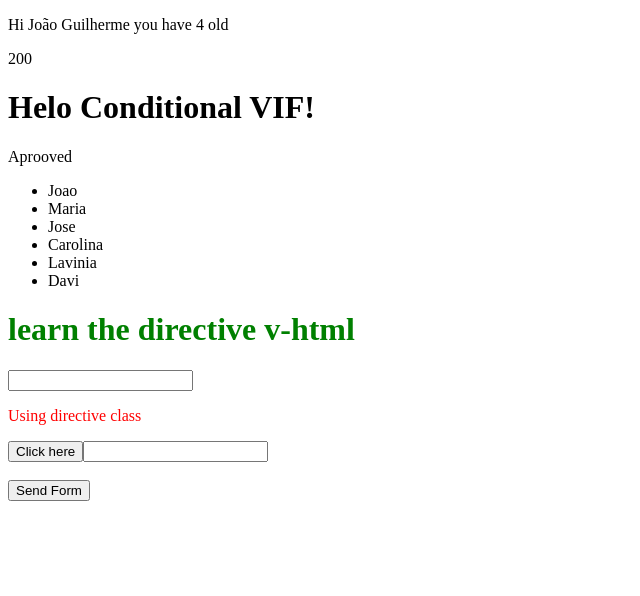
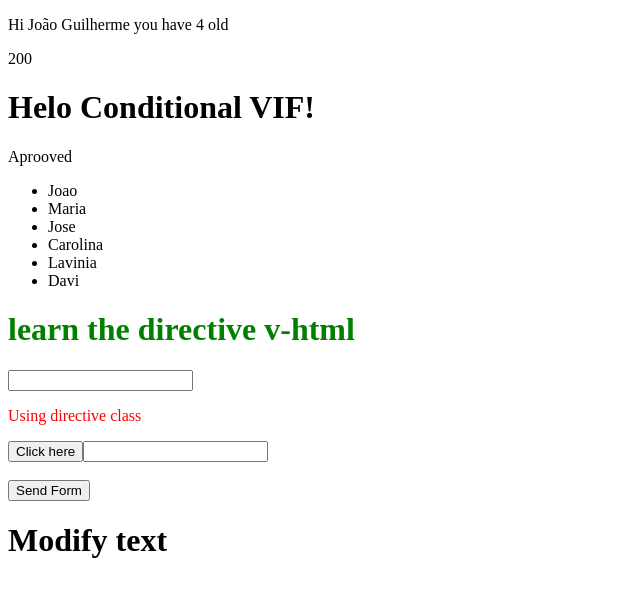
Before and after one commit to Welin7/improving-knowledge-with-vue-course, a Vue app in the folder vue3-course/: page / in a window 1280 px wide. Shown: the top 596 px of the page, without its empty margins (0-640 px from the left). Built offline with nearby package versions, Linux system fonts and the light colour scheme.

Commit message:
class sixteen - lifecycle.

```diff
--- a/vue3-course/src/App.vue
+++ b/vue3-course/src/App.vue
@@ -10,6 +10,7 @@ import Class from "./components/ExampleClass.vue";
 import Click from "./components/ExampleClick.vue";
 import Keyboard from "./components/ExampleKeyboarding.vue";
 import SubmitForm from "./components/ExampleSubmit.vue";
+import LifeCycle from "./components/ExampleLifecycle.vue";
 </script>
 
 <!--HTML-->
@@ -25,4 +26,5 @@ import SubmitForm from "./components/ExampleSubmit.vue";
   <br>
   <br>
   <SubmitForm></SubmitForm>
+  <LifeCycle></LifeCycle>
 </template>
--- /dev/null
+++ b/vue3-course/src/components/ExampleLifecycle.vue
@@ -0,0 +1,27 @@
+<!--
+    Lifecycle: are actions can happened in tree process of component:
+    - before of criation
+    - during criation
+    - after criation
+-->
+
+<!--SCRIPT-->
+<script setup>
+    //imports
+    import { onMounted, ref } from 'vue';
+
+    //Variable
+    let text = ref('Hello Word');
+
+    //Lifecycle onMounted
+    onMounted(() => {
+        setTimeout(() => {
+            text.value = 'Modify text';
+        }, 3000);
+    });
+</script>
+
+<!--HTML-->
+<template>
+    <h1>{{ text }}</h1>
+</template>
```
